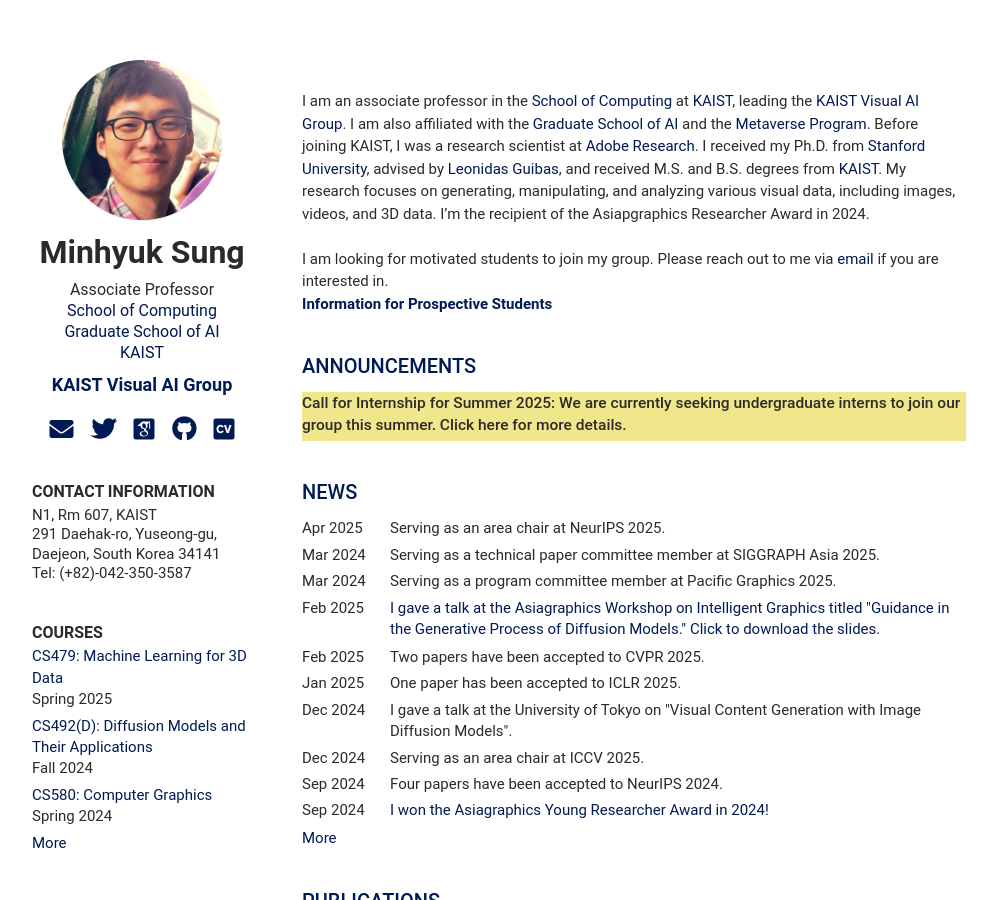
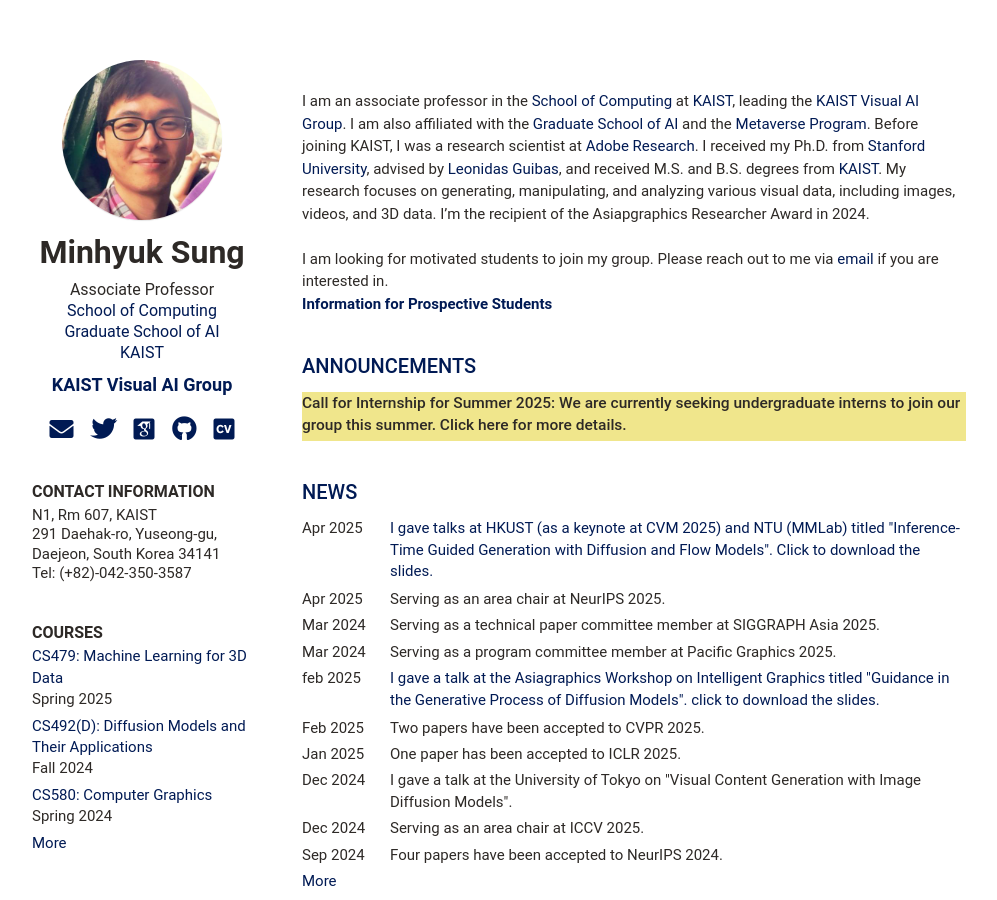
Before and after one commit to mhsung/mhsung.github.io, a Jekyll site: the page built from index.html, in a window 1280 px wide and 900 px high. Shown: the whole window, without its empty margins (126-1123 px from the left). Built offline with Jekyll 4.4.1, drawn with Linux system fonts in a browser that asks for light colours; some web fonts are replaced.

Commit message:
Updated.

```diff
--- a/_data/news.yml
+++ b/_data/news.yml
@@ -1,12 +1,15 @@
 news:
+    - title: "I gave talks at HKUST (as a keynote at CVM 2025) and NTU (MMLab) titled \"Inference-Time Guided Generation with Diffusion and Flow Models\". Click to download the slides."
+      time: Apr 2025
+      link: https://onedrive.live.com/?redeem=aHR0cHM6Ly8xZHJ2Lm1zL2IvYy82MDU2MjAyM2I2NjQwMjgyL0VmbUF5YWFXTWloSnVpTEtrY3pOUGRFQnVSQV84TTQyRVFjU0dBWENuc1NSbnc&cid=60562023B6640282&id=60562023B6640282%21sa6c980f932964928ba22ca91cccd3dd1&parId=60562023B6640282%212031&o=OneUp
     - title: "Serving as an area chair at NeurIPS 2025."
       time: Apr 2025
     - title: "Serving as a technical paper committee member at SIGGRAPH Asia 2025."
       time: Mar 2024
     - title: "Serving as a program committee member at Pacific Graphics 2025."
       time: Mar 2024
-    - title: "I gave a talk at the Asiagraphics Workshop on Intelligent Graphics titled \"Guidance in the Generative Process of Diffusion Models.\" Click to download the slides."
-      time: Feb 2025
+    - title: "I gave a talk at the Asiagraphics Workshop on Intelligent Graphics titled \"Guidance in the Generative Process of Diffusion Models\". click to download the slides."
+      time: feb 2025
       link: https://onedrive.live.com/?redeem=aHR0cHM6Ly8xZHJ2Lm1zL2IvYy82MDU2MjAyM2I2NjQwMjgyL0Vhd0Z1UDJrd0Y5RG5FOC1uS3ZzQjUwQm9XazlGVVRRanBKZC1QUWlOYW44bHc&cid=60562023B6640282&id=60562023B6640282%21sfdb805acc0a4435f9c4f3e9cabec079d&parId=60562023B6640282%212031&o=OneUp
     - title: "Two papers have been accepted to CVPR 2025."
       time: Feb 2025
```
